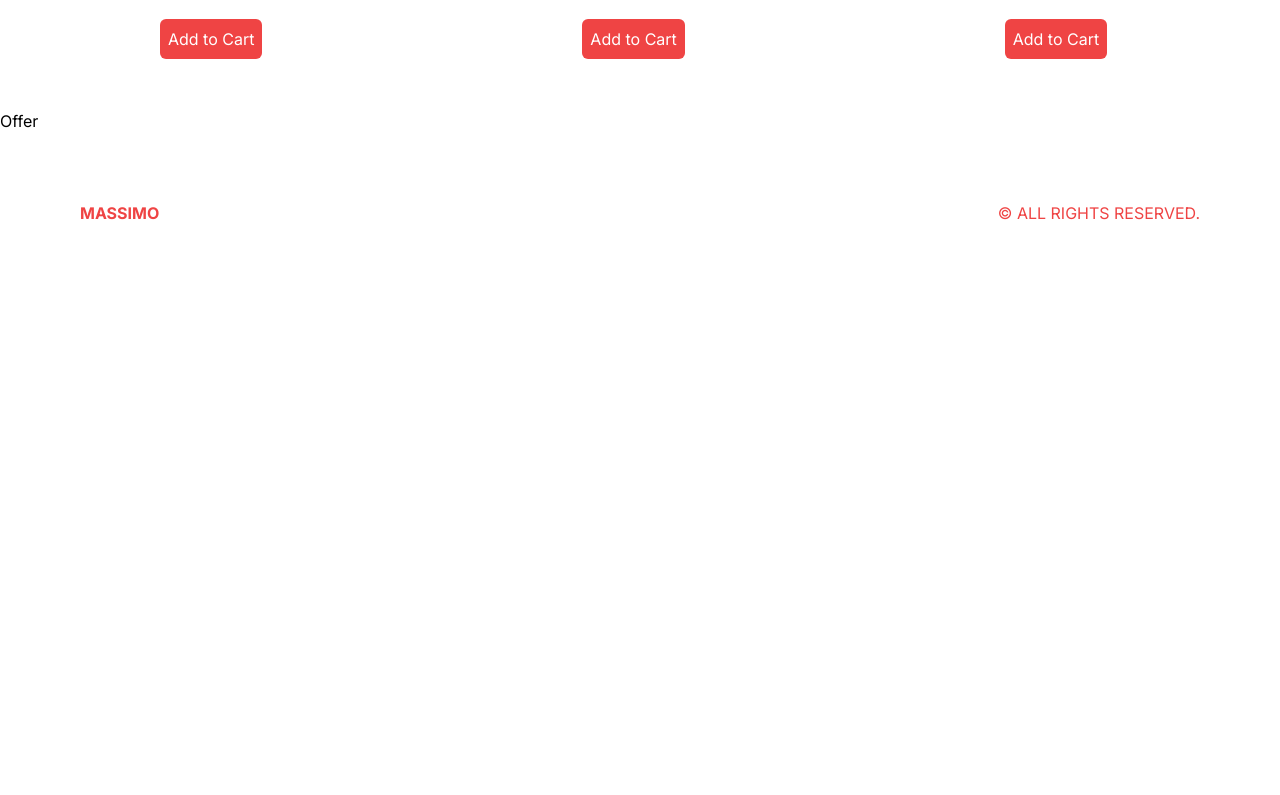
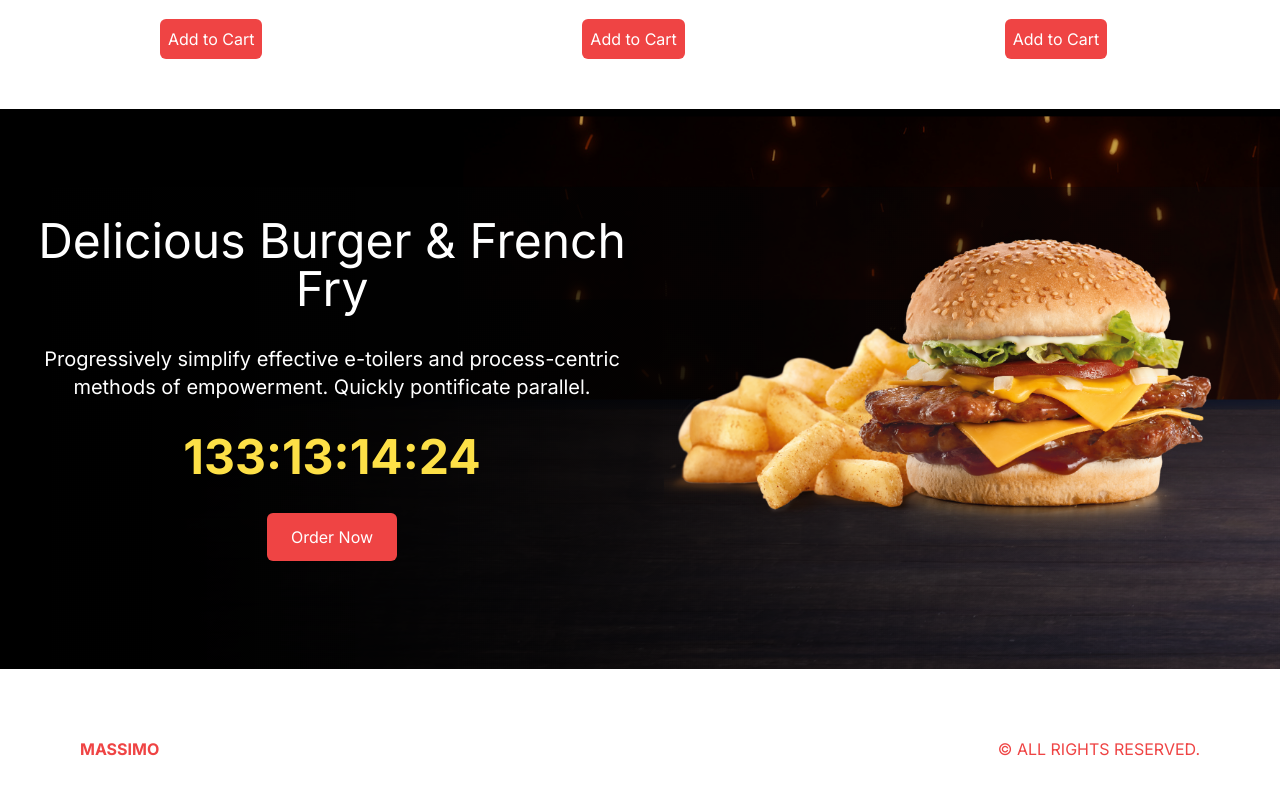
Before and after one commit to NgoTanKhoa21042001/Restaurant-landing-page, a Next.js app in the folder restaurant/: page / in a window 1280 px wide. Shown: the part 1411-2206 px from the top of the page. Before the commit the page ends 1704 px from the top, so only its background shows below. Built offline with nearby package versions, Linux system fonts and the light colour scheme.

Commit message:
Offer and countdown

```diff
--- a/restaurant/package.json
+++ b/restaurant/package.json
@@ -18,6 +18,7 @@
     "next": "13.4.18",
     "postcss": "8.4.28",
     "react": "18.2.0",
+    "react-countdown": "^2.3.5",
     "react-dom": "18.2.0",
     "tailwindcss": "3.3.3",
     "typescript": "5.1.6"
--- /dev/null
+++ b/restaurant/src/components/CountDown.tsx
@@ -0,0 +1,17 @@
+// WITH A LIBRARY
+"use client";
+import React from "react";
+import Countdown from "react-countdown";
+
+const endingDate = new Date("2023-12-30");
+
+const CountDown = () => {
+  return (
+    <Countdown
+      className="font-bold text-5xl text-yellow-300"
+      date={endingDate}
+    />
+  );
+};
+
+export default CountDown;
--- a/restaurant/src/components/Offer.tsx
+++ b/restaurant/src/components/Offer.tsx
@@ -1,7 +1,28 @@
+import Image from "next/image";
 import React from "react";
+import Countdown from "./CountDown";
 
 const Offer = () => {
-  return <div>Offer</div>;
+  return (
+    <div className="bg-black h-screen flex flex-col md:flex-row md:justify-between md:bg-[url('/offerBg.png')] md:h-[70vh]">
+      {/* TEXT CONTAINER */}
+      <div className="flex-1 flex flex-col justify-center text-center gap-8 p-6 items-center">
+        <h1 className="text-white text-5xl">Delicious Burger & French Fry </h1>
+        <p className="text-white xl:text-xl">
+          Progressively simplify effective e-toilers and process-centric methods
+          of empowerment. Quickly pontificate parallel.
+        </p>
+        <Countdown />
+        <button className="bg-red-500 rounded-md py-3 px-6 text-white">
+          Order Now
+        </button>
+      </div>
+      {/* IMAGE */}
+      <div className="relative w-full flex-1 md:h-full">
+        <Image src="/offerProduct.png" alt="" fill className="object-contain" />
+      </div>
+    </div>
+  );
 };
 
 export default Offer;
```
Also changed, not shown: 1 other file (tests, documents, lock files or other folders).
